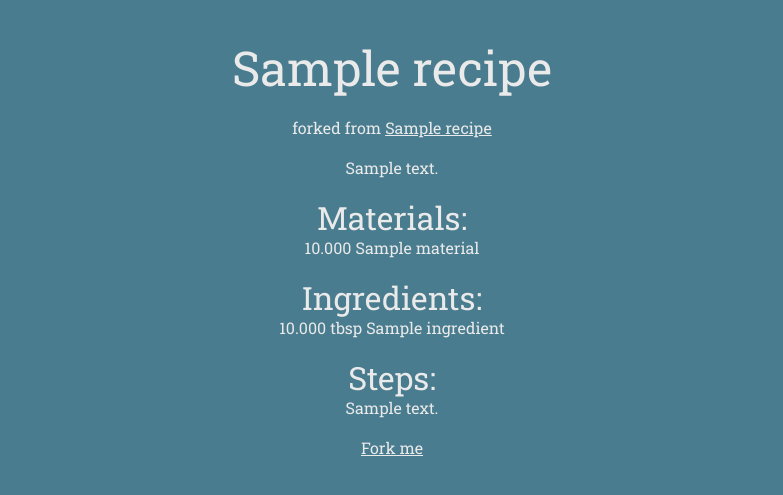
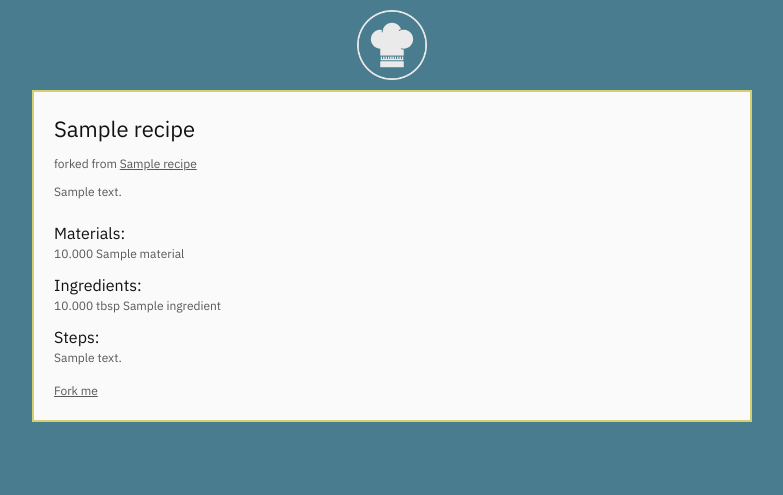
Before and after one commit to chefhat/chefhat, a Django app: page /recipes/1 in a window 1280 px wide. Shown: the top 495 px of the page, without its empty margins (248-1031 px from the left). Run offline with Django 3.2, Linux system fonts and the light colour scheme; tables that the repository leaves empty hold one stand-in row (values such as "Sample post"); parts of the project's set-up code (start-up, migrations or seed data) failed here and were passed over.

Commit message:
Changed core.css

```diff
--- a/chefhat/static/styles/core.css
+++ b/chefhat/static/styles/core.css
@@ -6,11 +6,34 @@ body {
   background-color: #487c8e;
 }
 
+/* mobile devices */
 @media screen {
   .wrapper {
-    margin: 0 auto;
+    margin: 10px auto 10px auto;
     height: 100%;
     width: 100%;
+
+    display: grid;
+  }
+}
+
+/* less than half tab */
+@media screen and (min-width: 480px) {
+  .wrapper {
+    margin: 10px auto 10px auto;
+    height: 100%;
+    width: 100%;
+
+    display: grid;
+  }
+}
+
+/* greater than half tab */
+@media screen and (min-width: 720px) {
+  .wrapper {
+    margin: 10px auto 10px auto;
+    height: 100%;
+    width: 720px;
 
     display: grid;
   }
@@ -19,8 +42,14 @@ body {
 .content {
   text-align: center;
 }
+.color-black {
+  color: #121212;
+}
 .color-blue {
   color: #487c8e;
+}
+.color-gray {
+  color: #595959;
 }
 .color-white {
   color: #eaeaea;
@@ -34,23 +63,23 @@ body {
   font-weight: normal;
   margin: 0;
   padding: 0;
-  text-align: center;
+  text-align: left;
   text-decoration: none;
 }
 .text-sm {
-  font-size: 16px;
-  line-height: 20px;
+  font-size: 12px;
+  line-height: 18px;
 }
 .text-md {
-  font-size: 32px;
-  line-height: 40px;
+  font-size: 16px;
+  line-height: 24px;
 }
 .text-lg {
-  font-size: 48px;
-  line-height: 60px;
+  font-size: 22px;
+  line-height: 33px;
 }
 .font-robo {
-  font-family: 'Roboto Slab';
+  font-family: 'IBM Plex Sans';
 }
 .text-underline {
   text-decoration: underline;
@@ -65,3 +94,18 @@ img {
   margin-left: auto;
   margin-right: auto;
 }
+
+.recipe-card {
+  background-color: #fafafa;
+  border: 2px solid #d3d073;
+  padding: 20px;
+
+  height: auto;
+  width: 100% - 40px;
+}
+
+header {
+  background-color: #487c8e;
+  height: 70px;
+  margin-bottom: 10px;
+}
--- /dev/null
+++ b/chefhat/static/styles/reset.css
@@ -0,0 +1,102 @@
+/*
+html5doctor.com Reset Stylesheet
+v1.6.1
+Last Updated: 2010-09-17
+Author: Richard Clark - http://richclarkdesign.com
+Twitter: @rich_clark
+*/
+
+html, body, div, span, object, iframe,
+h1, h2, h3, h4, h5, h6, p, blockquote, pre,
+abbr, address, cite, code,
+del, dfn, em, img, ins, kbd, q, samp,
+small, strong, sub, sup, var,
+b, i,
+dl, dt, dd, ol, ul, li,
+fieldset, form, label, legend,
+table, caption, tbody, tfoot, thead, tr, th, td,
+article, aside, canvas, details, figcaption, figure,
+footer, header, hgroup, menu, nav, section, summary,
+time, mark, audio, video {
+    margin:0;
+    padding:0;
+    border:0;
+    outline:0;
+    font-size:100%;
+    vertical-align:baseline;
+    background:transparent;
+}
+
+body {
+    line-height:1;
+}
+
+article,aside,details,figcaption,figure,
+footer,header,hgroup,menu,nav,section {
+	display:block;
+}
+
+nav ul {
+    list-style:none;
+}
+
+blockquote, q {
+    quotes:none;
+}
+
+blockquote:before, blockquote:after,
+q:before, q:after {
+    content:'';
+    content:none;
+}
+
+a {
+    margin:0;
+    padding:0;
+    font-size:100%;
+    vertical-align:baseline;
+    background:transparent;
+}
+
+/* change colours to suit your needs */
+ins {
+    background-color:#ff9;
+    color:#000;
+    text-decoration:none;
+}
+
+/* change colours to suit your needs */
+mark {
+    background-color:#ff9;
+    color:#000;
+    font-style:italic;
+    font-weight:bold;
+}
+
+del {
+    text-decoration: line-through;
+}
+
+abbr[title], dfn[title] {
+    border-bottom:1px dotted;
+    cursor:help;
+}
+
+table {
+    border-collapse:collapse;
+    border-spacing:0;
+}
+
+/* change border colour to suit your needs */
+hr {
+    display:block;
+    height:1px;
+    border:0;
+    border-top:1px solid #cccccc;
+    margin:1em 0;
+    padding:0;
+}
+
+input, select {
+    vertical-align:middle;
+}
--- a/chefhat/templates/core.html
+++ b/chefhat/templates/core.html
@@ -5,13 +5,17 @@
 <head>
   <meta charset="utf-8">
   <meta name="viewport" content="width=device-width,initial-scale=1.0">
+  <link id="css_reset" href="{% static "styles/reset.css" %}" rel="stylesheet" type="text/css" />
   <link id="css_core" href="{% static "styles/core.css" %}" rel="stylesheet" type="text/css" />
-  <link href="https://fonts.googleapis.com/css?family=Roboto+Slab" rel="stylesheet">
+  <link href="https://fonts.googleapis.com/css?family=IBM+Plex+Sans" rel="stylesheet">
   <title>Chefhat{% block title %}{% endblock %}</title>
 </head>
 
 <body>
   <div class="wrapper">
+    <header>
+     <img src="{% static "images/chefhat.png" %}" height="70px" width="70px">
+    </header>
     <div class="content">
       {% block body %}
       {% endblock %}
--- a/recipes/templates/recipes/show.html
+++ b/recipes/templates/recipes/show.html
@@ -2,30 +2,29 @@
 {% block title %} - {{ recipe.title }}{% endblock %}
 
 {% block body %}
-<div style="height: 30px;"></div>
-
-<p class="text text-lg font-robo color-white">
+<div class="recipe-card">
+  <p class="text text-lg font-robo color-black">
     {{ recipe.title }}
   </p>
 
   {% if recipe.forked_from %}
-<div style="height: 20px;"></div>
-<p class="text text-sm font-robo color-white">
+  <div style="height: 10px;"></div>
+  <p class="text text-sm font-robo color-gray">
     forked from
-  <a class="text-underline color-white" href="/recipes/{{ recipe.forked_from.id }}">{{ recipe.forked_from.title }}</a>
+    <a class="text-underline color-gray" href="/recipes/{{ recipe.forked_from.id }}">{{ recipe.forked_from.title }}</a>
   </p>
   {% endif %}
 
-<div style="height: 20px;"></div>
-<p class="text text-sm font-robo color-white">
+  <div style="height: 10px;"></div>
+  <p class="text text-sm font-robo color-gray">
     {{ recipe.description }}
   </p>
 
   {% if materials %}
   <div style="height: 20px;"></div>
-<p class="text text-md font-robo color-white">Materials:</p>
+  <p class="text text-md font-robo color-black">Materials:</p>
   {% for material in materials %}
-<p class="text text-sm font-robo color-white">
+  <p class="text text-sm font-robo color-gray">
     {% if material.quantity %}{{ material.quantity }} {% endif %}
     {{ material.name }}
   </p>
@@ -33,10 +32,10 @@
   {% endif %}
 
   {% if ingredients %}
-<div style="height: 20px;"></div>
-<p class="text text-md font-robo color-white">Ingredients:</p>
+  <div style="height: 10px;"></div>
+  <p class="text text-md font-robo color-black">Ingredients:</p>
   {% for ingredient in ingredients %}
-<p class="text text-sm font-robo color-white">
+  <p class="text text-sm font-robo color-gray">
     {% if ingredient.quantity %}{{ ingredient.quantity }} {% endif %}
     {% if ingredient.type %}{{ ingredient.type }} {% endif %}
     {{ ingredient.name }}
@@ -45,18 +44,20 @@
   {% endif %}
 
   {% if steps %}
-<div style="height: 20px;"></div>
-<p class="text text-md font-robo color-white">Steps:</p>
+  <div style="height: 10px;"></div>
+  <p class="text text-md font-robo color-black">Steps:</p>
   {% for step in steps %}
-<p class="text text-sm font-robo color-white">
+  <p class="text text-sm font-robo color-gray">
     {{ step.description }}
   </p>
+  <div style="height: 5px;"></div>
   {% endfor %}
   {% endif %}
 
-<div style="height: 20px;"></div>
-<p class="text text-sm font-robo color-white">
-  <a class="text-underline color-white" href="">Fork me</a>
+  <div style="height: 10px;"></div>
+  <p class="text text-sm font-robo color-gray">
+    <a class="text-underline color-gray" href="">Fork me</a>
   </p>
+</div>
 
 {% endblock %}
```
Lines whose indentation alone changed are shown as unchanged.
